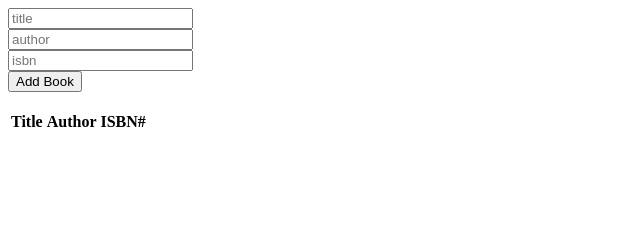
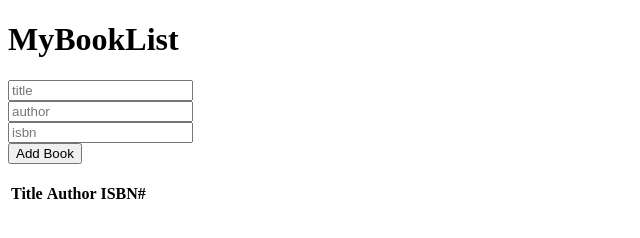
Before and after one commit to acciojob/book-list-Swwapnil1182, a website: page main.html in a window 1280 px wide. Shown: the whole page, without its empty margins (0-640 px from the left). Drawn offline with Linux system fonts and the light colour scheme.

Commit message:
created a submission

```diff
--- a/main.html
+++ b/main.html
@@ -8,6 +8,8 @@
 
 <body>
 	<!-- the entire body must be written by student -->
+	<h1>MyBookList</h1>
+	<div class="form-group">
 	<input type="text" id="title" placeholder="title"><br>
 	<input type="text" id="author" placeholder="author"><br>
 	<input type="text" id="isbn" placeholder="isbn"><br>
@@ -27,6 +29,7 @@
 
 		</tbody>
 	</table>
+		</div>
 
     <script type="text/javascript" src="./script.js">
 </script>
```
